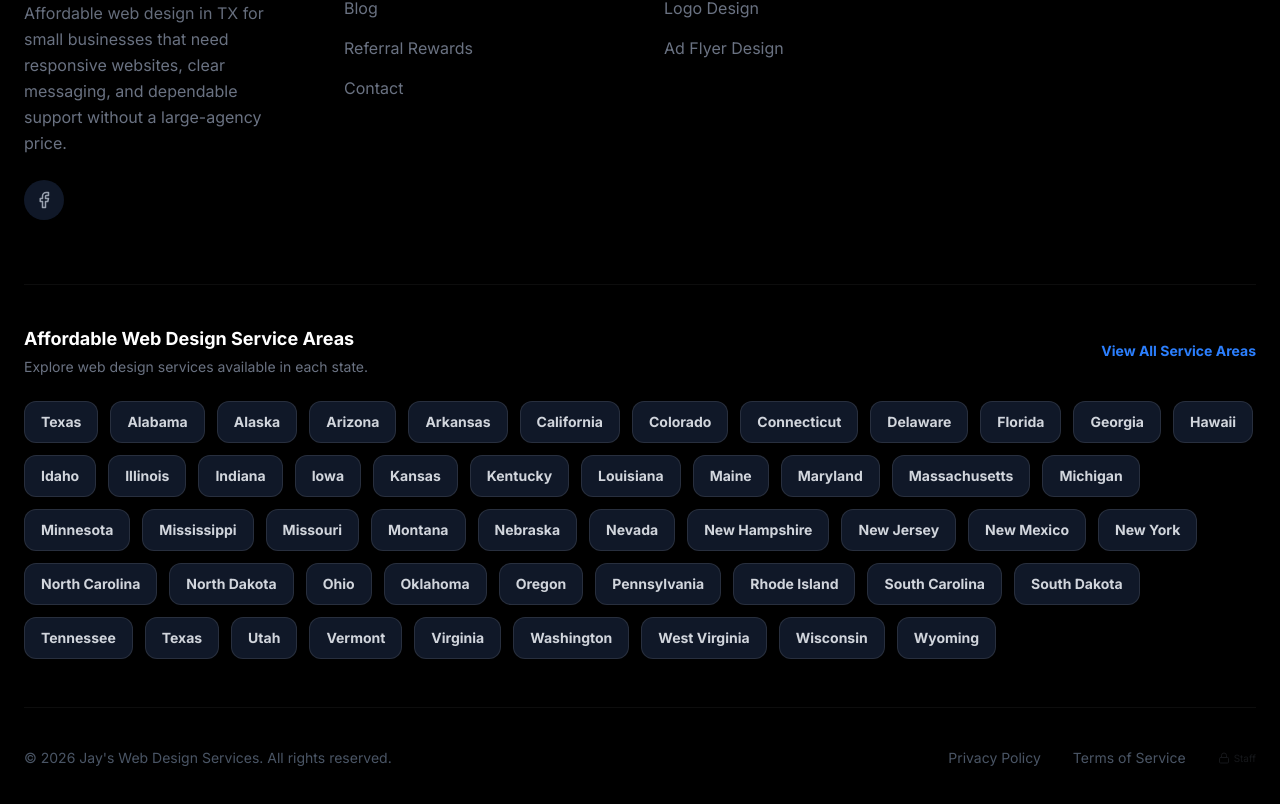
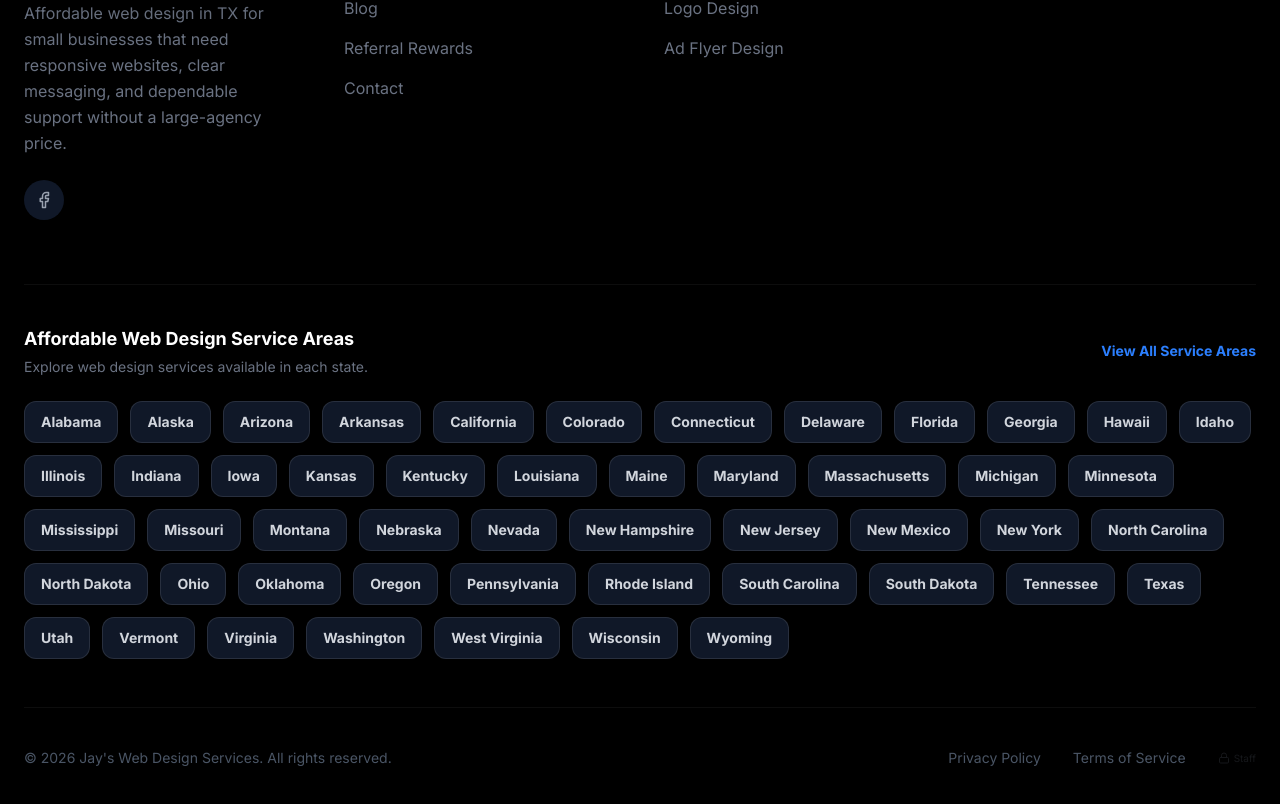
Before and after one commit to trishmarie002-art/jayswebdesign, a React (Vite) app: page /service-areas in a window 1280 px wide. Shown: the part 7804-8608 px from the top of the page. Built offline with nearby package versions, Linux system fonts and the light colour scheme.

Commit message:
Integrate all 50 state service pages into website navigation and sitemap

```diff
--- a/src/components/Footer.tsx
+++ b/src/components/Footer.tsx
@@ -115,9 +115,7 @@ export default function Footer() {
             </Link>
           </div>
           <div className="flex flex-wrap gap-3">
-            <Link to="/" className="bg-gray-900 hover:bg-blue-600 border border-white/10 text-gray-300 hover:text-white px-4 py-2.5 rounded-xl text-sm font-bold transition-all">
-              Texas
-            </Link>
+
             {stateAreas.map((area) => (
               <Link
                 key={area.slug}
```
